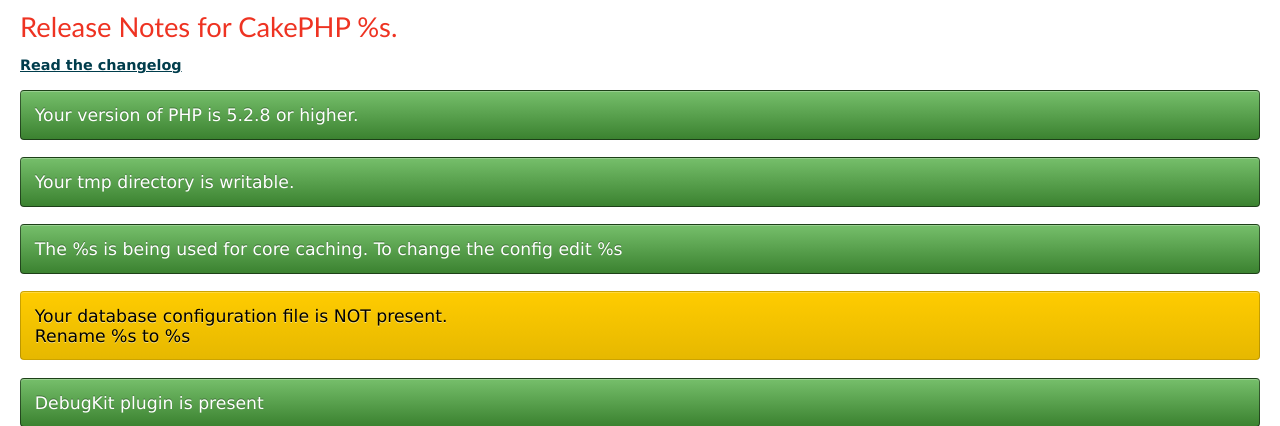
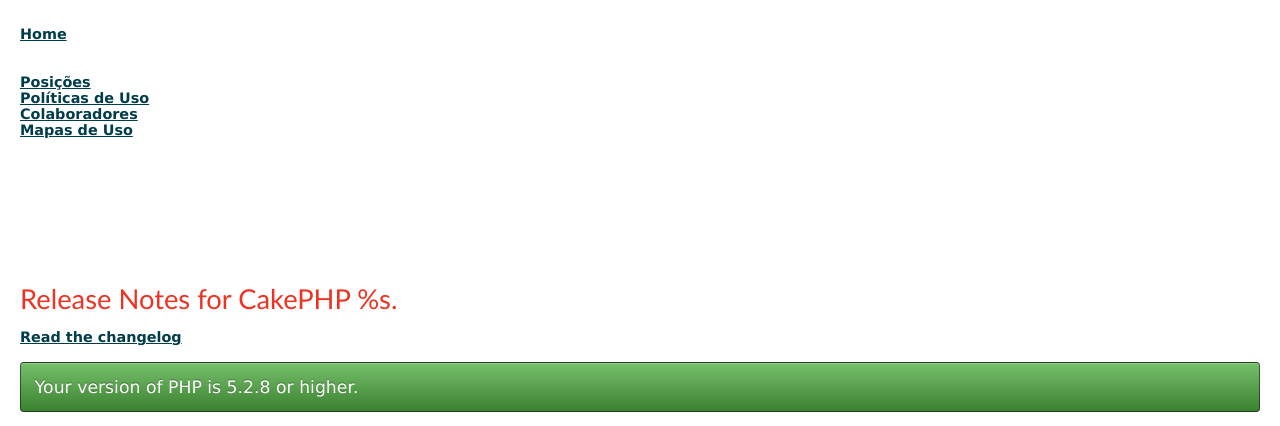
Before and after one commit to easybr/positionbooking, a CakePHP app: the page made by app/View/Pages/home.ctp in a window 1280 px wide. Shown: the part 47-473 px from the top of the page. Run offline with PHP 8.4 and a stand-in for CakePHP, Linux system fonts and the light colour scheme; the template is opened without the code that fills it, so the values that code supplies are empty; some libraries are stand-ins or nearby versions.

Commit message:
Ajuste de template colocando lista de links, controller position fazendo alocacao de usagemaps

```diff
--- a/app/Config/core.php
+++ b/app/Config/core.php
@@ -222,12 +222,12 @@
 /**
  * A random string used in security hashing methods.
  */
-	Configure::write('Security.salt', 'DYhG93b0qyJfIxfs2guVoUubWwvniR2G0FgaC9mi');
+	Configure::write('Security.salt', '2345bnp234i5bupoih3b5ipub23oi23l45jb234');
 
 /**
  * A random numeric string (digits only) used to encrypt/decrypt strings.
  */
-	Configure::write('Security.cipherSeed', '76859309657453542496749683645');
+	Configure::write('Security.cipherSeed', '76859309657453542493030303030');
 
 /**
  * Apply timestamps with the last modified time to static assets (js, css, images).
--- a/app/View/Layouts/default.ctp
+++ b/app/View/Layouts/default.ctp
@@ -41,7 +41,7 @@ $cakeVersion = __d('cake_dev', 'CakePHP %s', Configure::version())
 			<h1><?php echo $this->Html->link($cakeDescription, 'http://cakephp.org'); ?></h1>
 		</div>
 		<div id="content">
-
+            <?php echo '</br>'.$this->Html->link("Home", "/").'</br></br>'; ?>
 			<?php echo $this->Session->flash(); ?>
 
 			<?php echo $this->fetch('content'); ?>
--- a/app/View/Pages/home.ctp
+++ b/app/View/Pages/home.ctp
@@ -11,6 +11,12 @@ endif;
 
 App::uses('Debugger', 'Utility');
 ?>
+<?php echo '<br/>'.$this->Html->link("Posições",array('controller' => 'positions', 'action' => 'index'));?>
+<?php echo '<br/>'.$this->Html->link("Políticas de Uso",array('controller' => 'UsagePolicies', 'action' => 'index')); ?>
+<?php echo '<br/>'.$this->Html->link("Colaboradores",array('controller' => 'Workers', 'action' => 'index')); ?>
+<?php echo '<br/>'.$this->Html->link("Mapas de Uso",array('controller' => 'UsageMaps', 'action' => 'index')); ?>
+</br></br></br></br></br></br></br></br></br></br>
+
 <h2><?php echo __d('cake_dev', 'Release Notes for CakePHP %s.', Configure::version()); ?></h2>
 <p>
 	<?php echo $this->Html->link(__d('cake_dev', 'Read the changelog'), 'http://cakephp.org/changelogs/' . Configure::version()); ?>
--- a/app/View/Positions/index.ctp
+++ b/app/View/Positions/index.ctp
@@ -28,6 +28,11 @@
                 'Delete', array('action' => 'delete', $position['Position']['id'])
             );
         ?>
+        <?php
+            echo $this->Html->link(
+                'Alocar', array('action'=> 'allocate', $position['Position']['id'])
+            );
+        ?>
 
         </td>
 	<td><?php echo $position['Position']['created']; ?></td>
```
Also changed, not shown: app/Controller/PositionsController.php (+11 -1 lines), app/Controller/UsageMapsController.php (+9 -0 lines).
